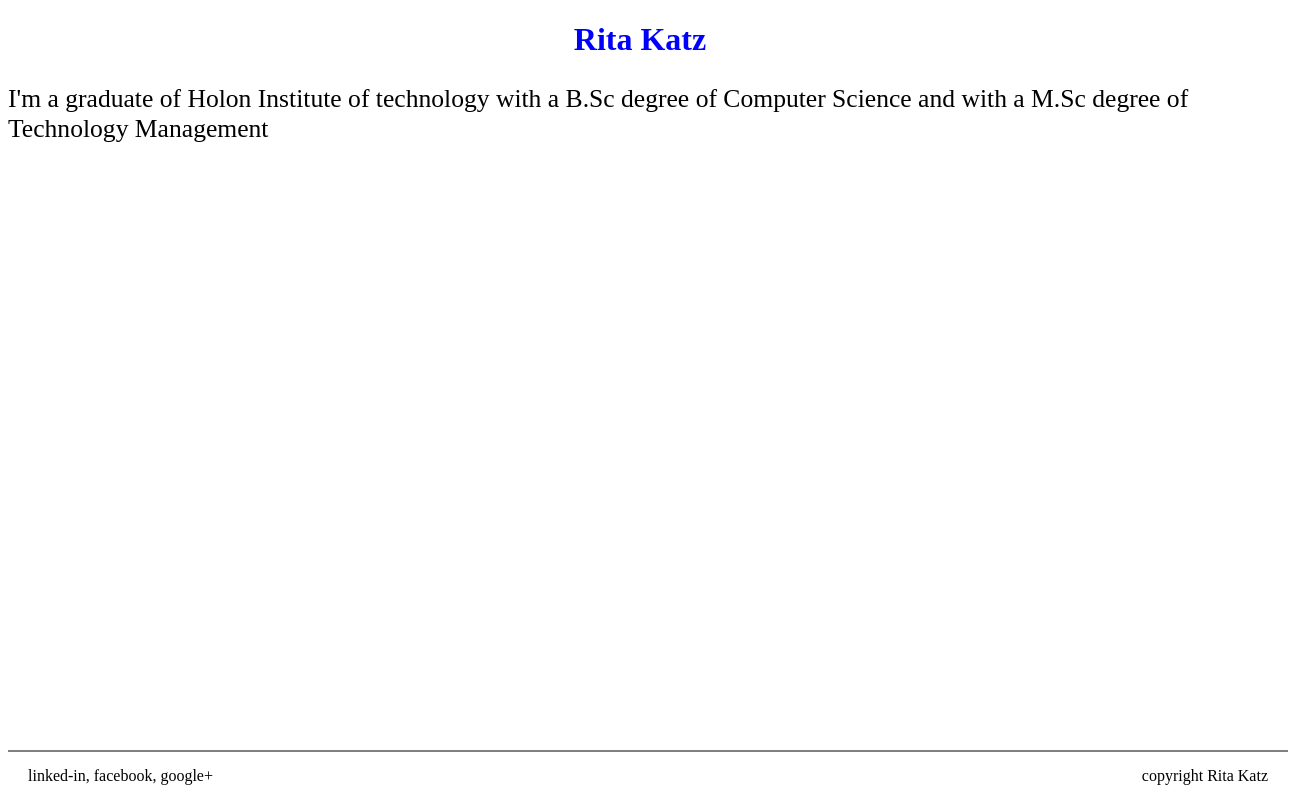
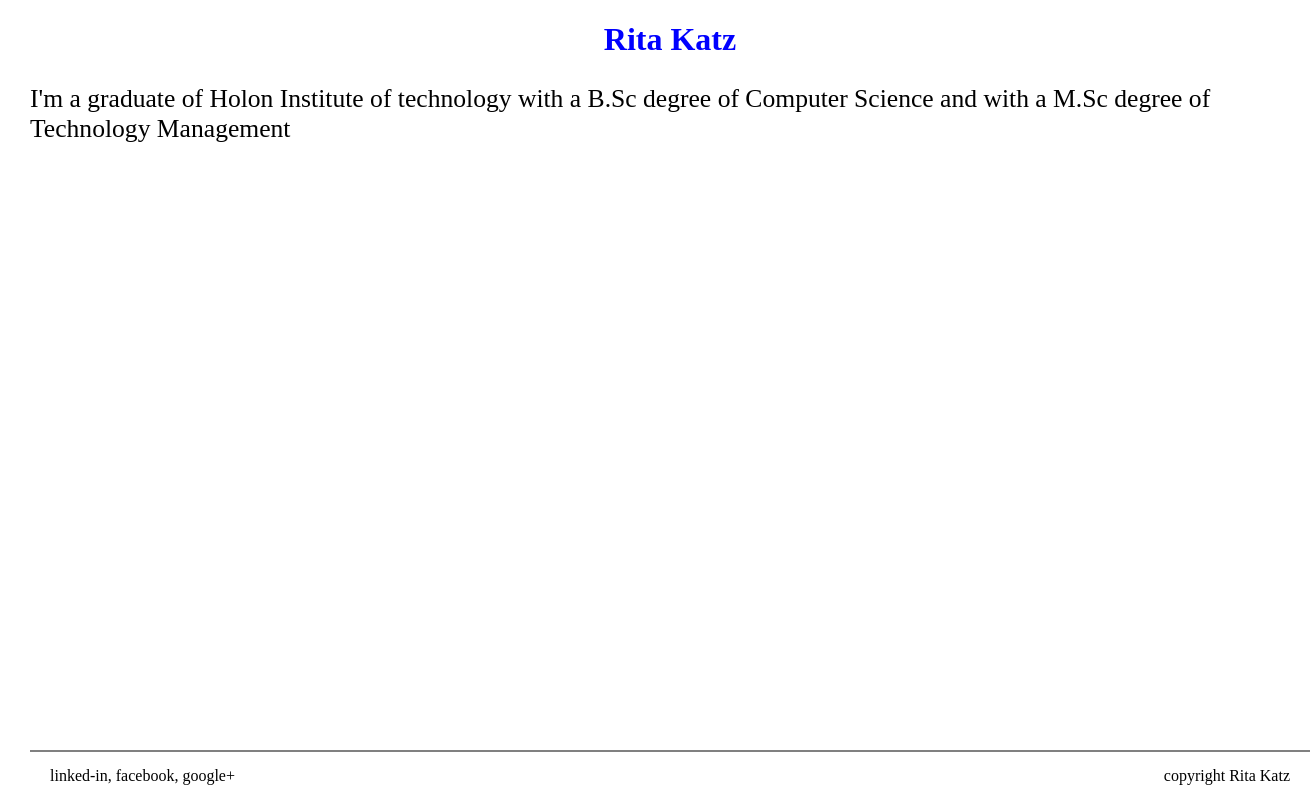
Before and after one commit to Mergefree/mine, a plain HTML site: page home.html in a window 1280 px wide. Shown: the whole page, 1310 px wide, since content can reach past the window. Drawn offline with Linux system fonts and the light colour scheme.

Commit message:
robots and css changes

```diff
--- a/main.css
+++ b/main.css
@@ -1,3 +1,4 @@
+body{width:100%;margin:0 30px;}
 h1{text-align:center; color:blue;}
 footer{width:100%;position:absolute; bottom:15px; border-top: 2px solid gray;}
 footer div.copyright{text-align:right; padding-right:20px;margin-top:15px;float:right}
```
Also changed, not shown: robots.txt (added).
